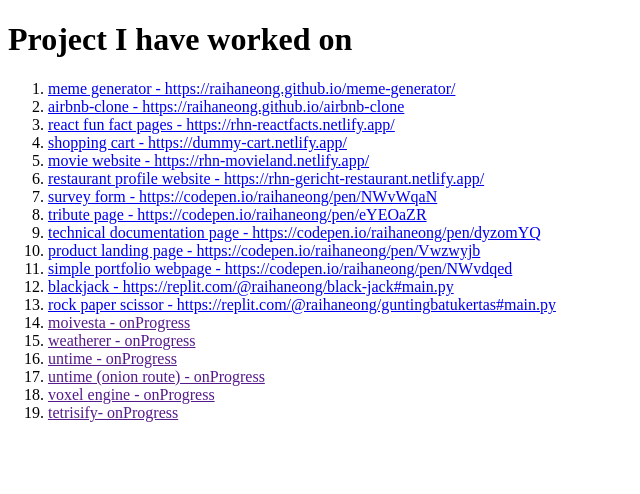
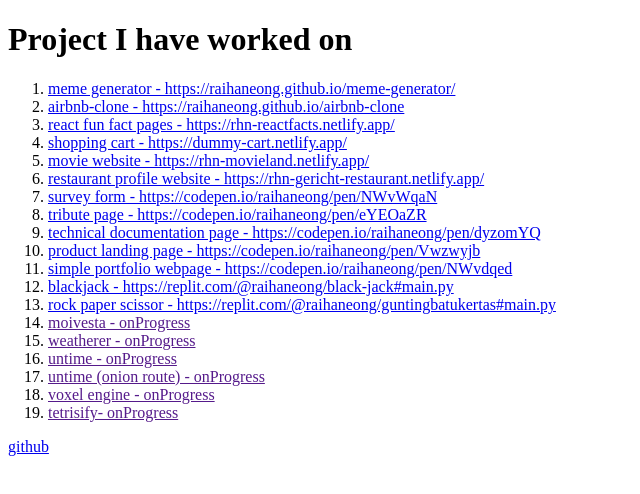
Before and after one commit to raihaneong/raihaneong, a plain HTML site: page index.html in a window 1280 px wide. Shown: the full height of the page, 0-640 px from the left. Drawn offline with Linux system fonts and the light colour scheme.

Commit message:
Add github link

```diff
--- a/index.html
+++ b/index.html
@@ -96,5 +96,8 @@
         <li><a href="" target="_blank">tetrisify- onProgress</a></li>
       </ol>
     </div>
+    <footer>
+      <a href="https://github.com/raihaneong"> github </a>
+    </footer>
   </body>
 </html>
```
